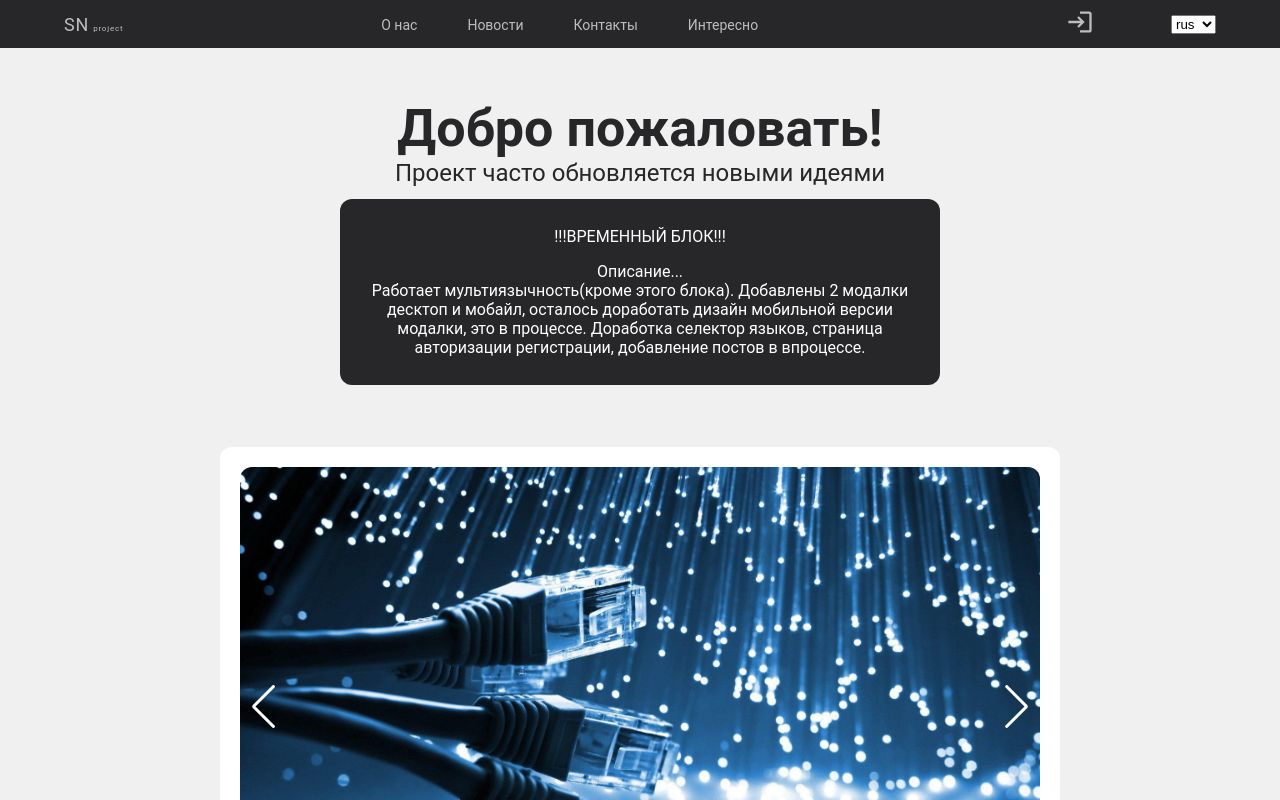
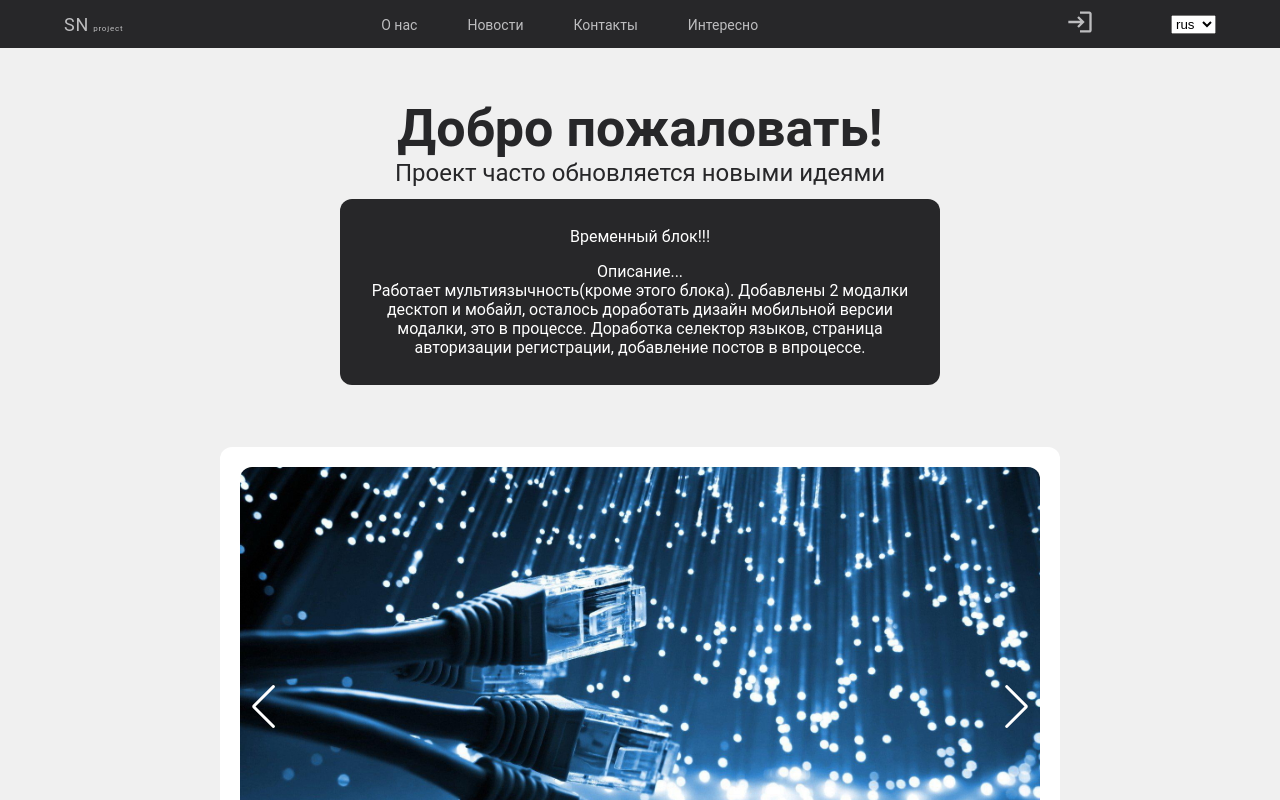
Before and after one commit to Sokha93/landing-page, a React (Create React App) app: page / in a window 1280 px wide. Shown: the top 800 px of the page. Built offline with nearby package versions, Linux system fonts and the light colour scheme; a web font is replaced by a local one.

Commit message:
fail try

```diff
--- a/src/components/main/carousel/index.jsx
+++ b/src/components/main/carousel/index.jsx
@@ -1,7 +1,6 @@
-import React, { useState } from 'react';
+import React, { useEffect, useState } from 'react';
 import {Swiper, SwiperSlide } from 'swiper/react';
 import { Autoplay, Navigation, Thumbs } from 'swiper';
-import { Image } from '../../../styles/styledComponents/main/carousel'
 import useLanguage from '../../../context/multipleLanguages/hook';
 import './carousel.scss'
 import 'swiper/css';
@@ -33,7 +32,7 @@ const CarouselSlider = () => {
                 <div className='p'>{t.main_text}</div>
                 <div className='testing-block'>
                     <div className='testing-block2'>
-                        <p>!!!ВРЕМЕННЫЙ БЛОК!!!</p>
+                        <p>Временный блок!!!</p>
                         <p>
                             Описание...<br/>
                             Работает мультиязычность(кроме этого блока).
```
